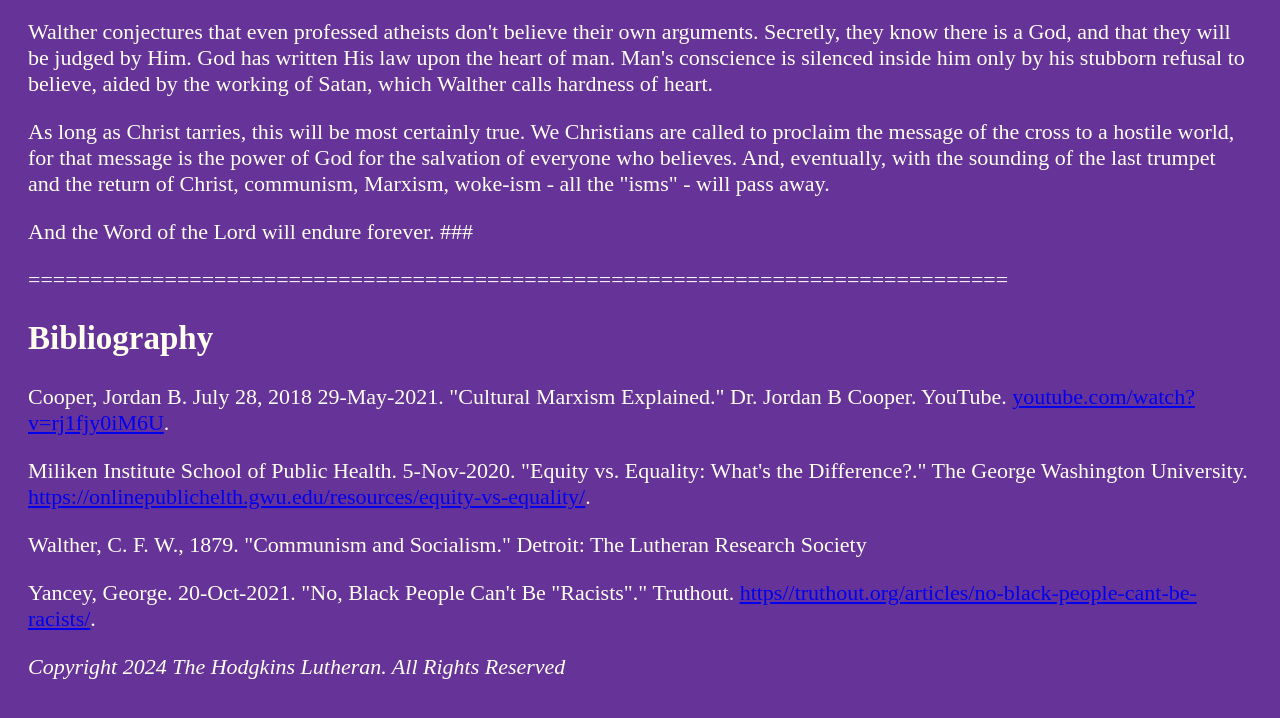
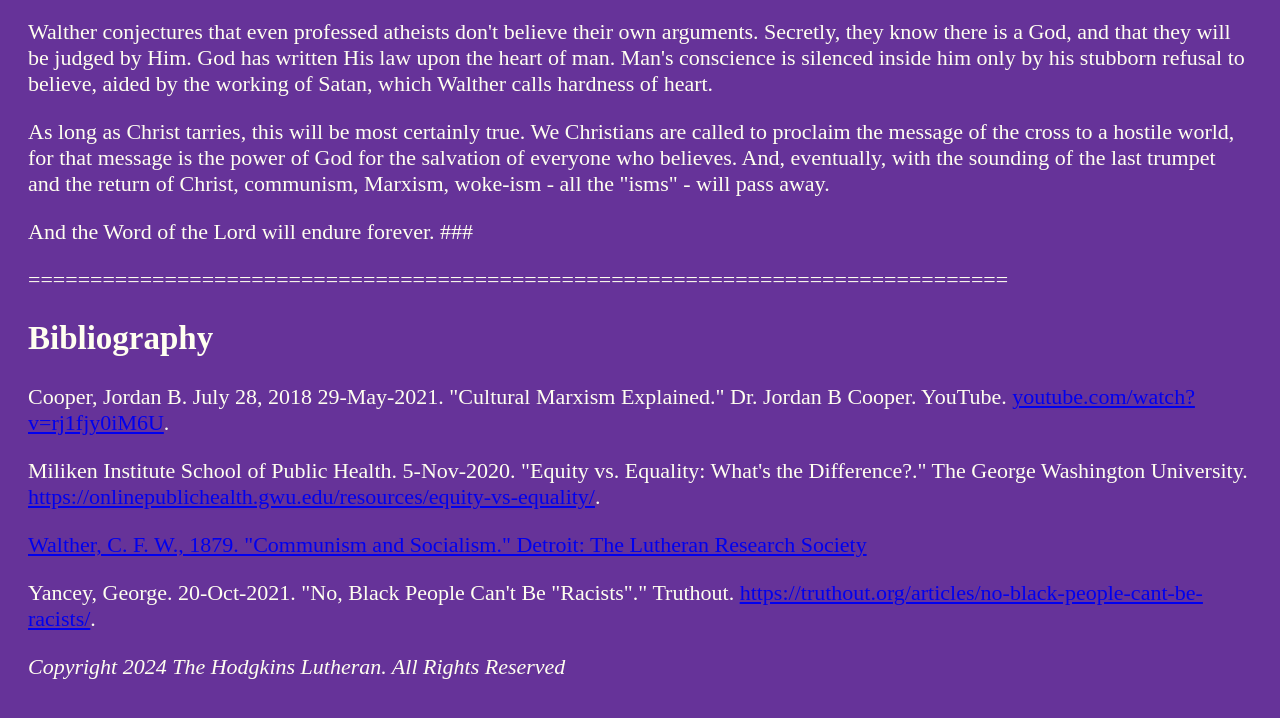
Before and after one commit to Scoop140/scoop140-website, a plain HTML site: page index.html in a window 1280 px wide. Shown: the part 3874-4592 px from the top of the page. Drawn offline with Linux system fonts and the light colour scheme.

Commit message:
Update index.html
Repaired links; added PDF file. ###

```diff
--- a/index.html
+++ b/index.html
@@ -253,13 +253,13 @@ communism, Marxism, woke-ism - all the "isms" - will pass away.</p>
 
 <p>Miliken Institute School of Public Health. 5-Nov-2020. "Equity vs. Equality:
     What's the Difference?." The George Washington University.
-    <a href="https://onlinepublichelth.gwu.edu/resources/equity-vs-equality/">https://onlinepublichelth.gwu.edu/resources/equity-vs-equality/</a>.</p>
+    <a href="https://onlinepublichealth.gwu.edu/resources/equity-vs-equality/">https://onlinepublichealth.gwu.edu/resources/equity-vs-equality/</a>.</p>
 
-<p>Walther, C. F. W., 1879. "Communism and Socialism." Detroit: The Lutheran
-    Research Society</p>
+<p><a href="Walther-Communism-and-Socialism.pdf">Walther, C. F. W., 1879. "Communism and Socialism." Detroit: The Lutheran
+    Research Society</a></p>
 
 <p>Yancey, George. 20-Oct-2021. "No, Black People Can't Be "Racists"." Truthout.
-    <a href="https//truthout.org/articles/no-black-people-cant-be-racists/">https//truthout.org/articles/no-black-people-cant-be-racists/</a>.</p>
+    <a href="https://truthout.org/articles/no-black-people-cant-be-racists/">https://truthout.org/articles/no-black-people-cant-be-racists/</a>.</p>
 
 <p><em>Copyright 2024 The Hodgkins Lutheran. All Rights Reserved</em></p>
 
```
